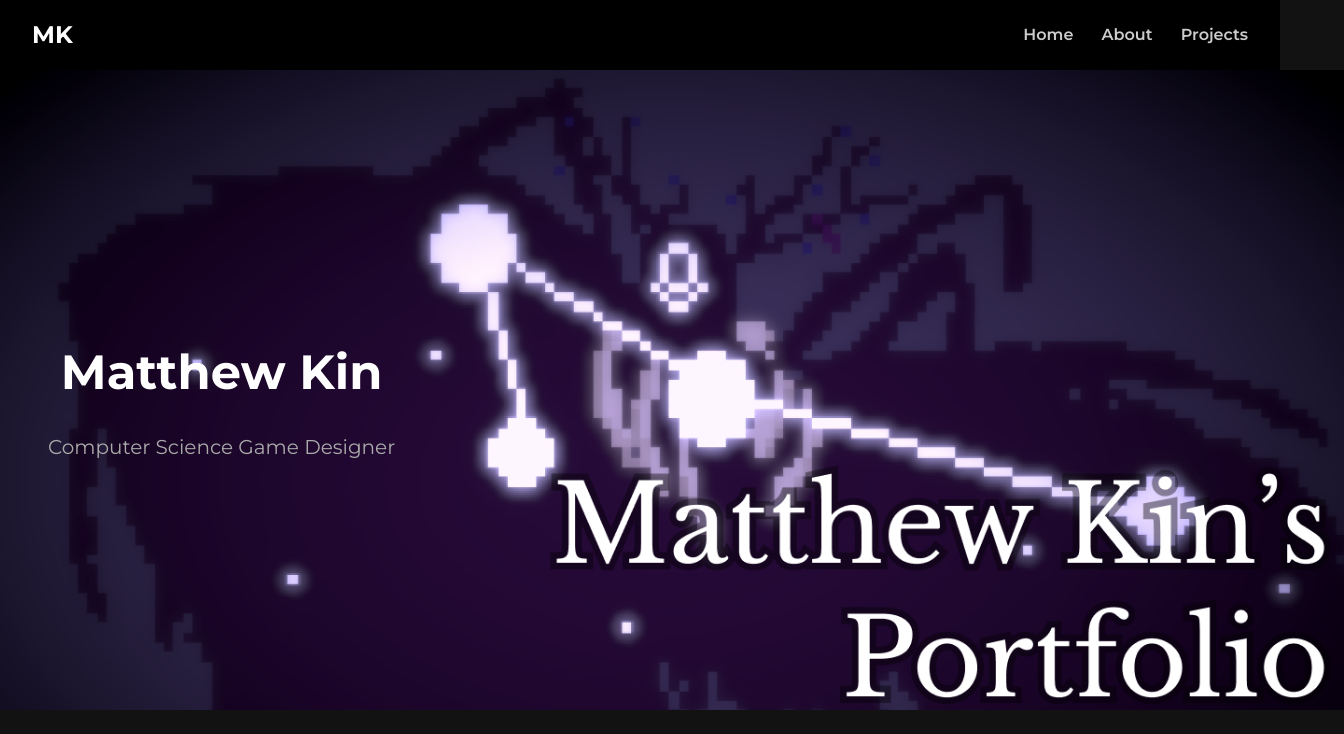
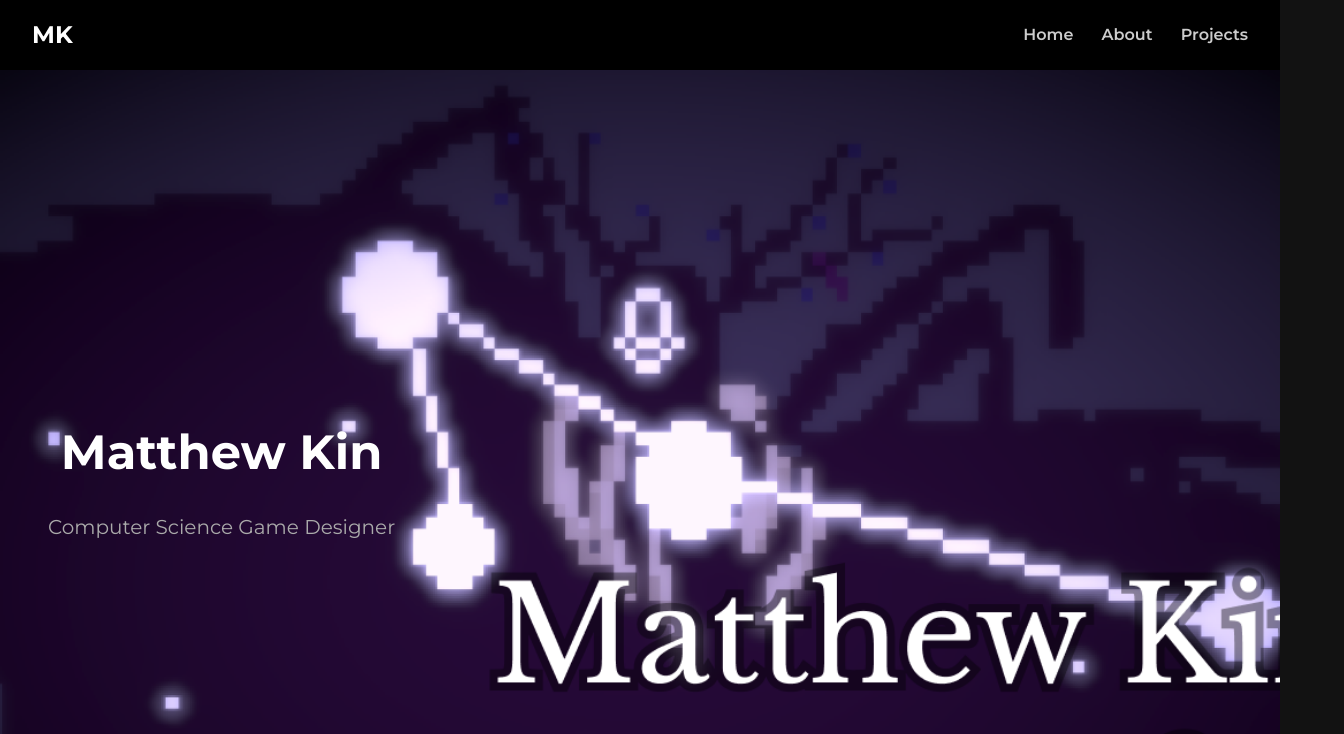
Before and after one commit to MatthewKin/Portfolio, a website built with Vite: page index.html in a window 1280 px wide. Shown: the top 734 px of the page, 1344 px wide, since content can reach past the window. Built offline with nearby package versions, Linux system fonts and the light colour scheme.

Commit message:
Adjust hero banner height and styles

```diff
--- a/src/style.css
+++ b/src/style.css
@@ -60,30 +60,31 @@ nav {
 /* Hero Section */
 .hero {
   position: relative;
-  width: 100%;
-  height: 60vh;
-  overflow: hidden;
+  width: 95vw;
+  height: 80vh;       /* smaller: 60% of viewport height */
   display: flex;
   align-items: center;
   justify-content: center;
+  overflow: hidden;
+  margin: 0;
 }
 
 .hero-banner {
-  width: 100%;
-  height: 100%;
-  object-fit: cover;
   position: absolute;
   top: 0;
   left: 0;
+  width: 100%;
+  height: 100%;
+  object-fit: cover;   /* fills container, crops if needed */
   z-index: 1;
 }
 
 .hero-content {
-  position: relative;
+  position: relative;  /* overlay on top */
   z-index: 2;
   text-align: center;
   color: #fff;
-  padding: 0 16px;
+  padding: 16px;
 }
 
 .hero-content h1 {
@@ -95,6 +96,8 @@ nav {
   font-size: 1.5rem;
   color: rgba(255, 255, 255, 0.85);
 }
+
+
 
 /* Sections */
 .section {
@@ -121,7 +124,7 @@ nav {
 
 .about-image {
   flex: 0 0 auto;          /* prevents container from stretching */
-  max-width: 180px;        /* constrain container */
+  max-width: 300px;        /* constrain container */
   text-align: center;
 }
 
```
